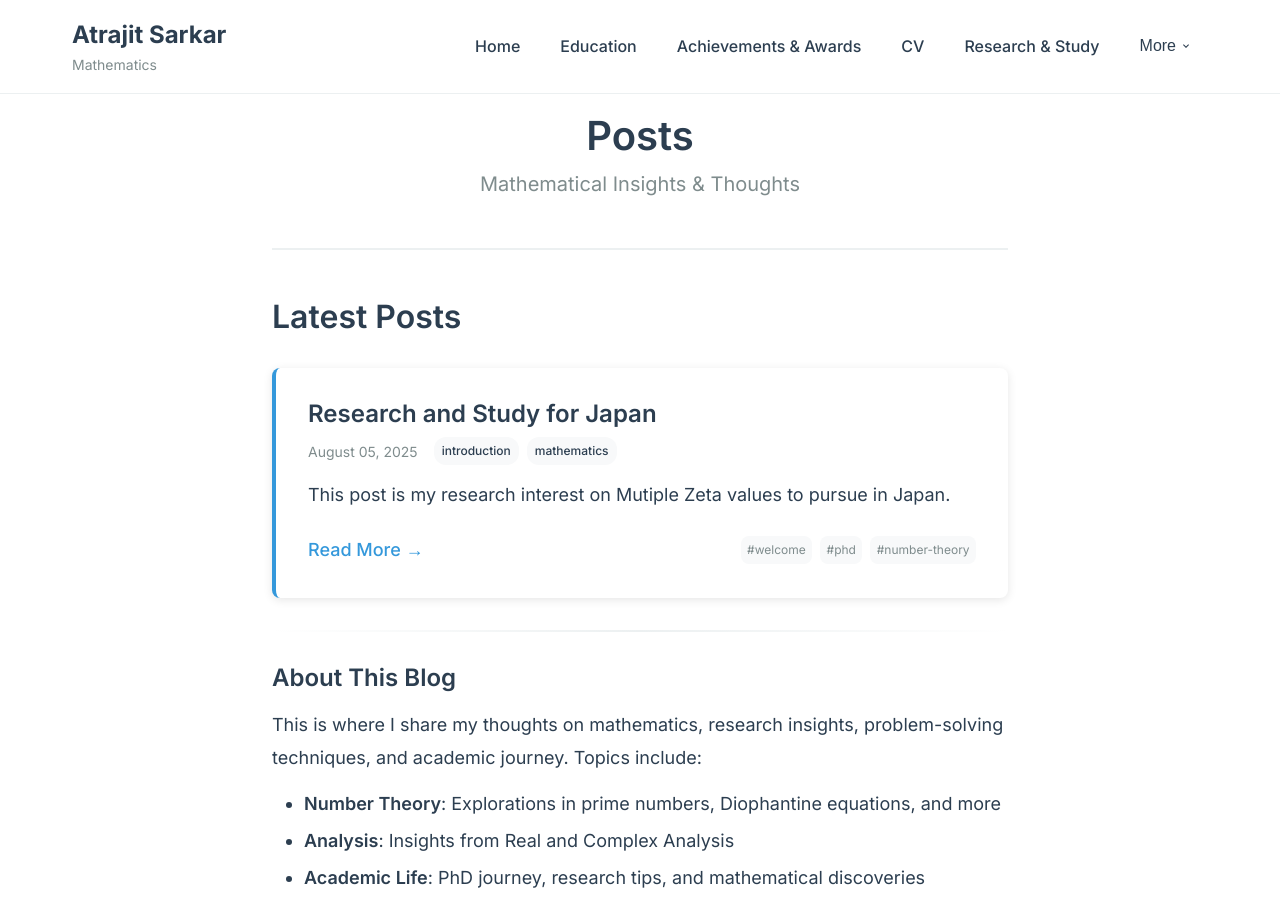
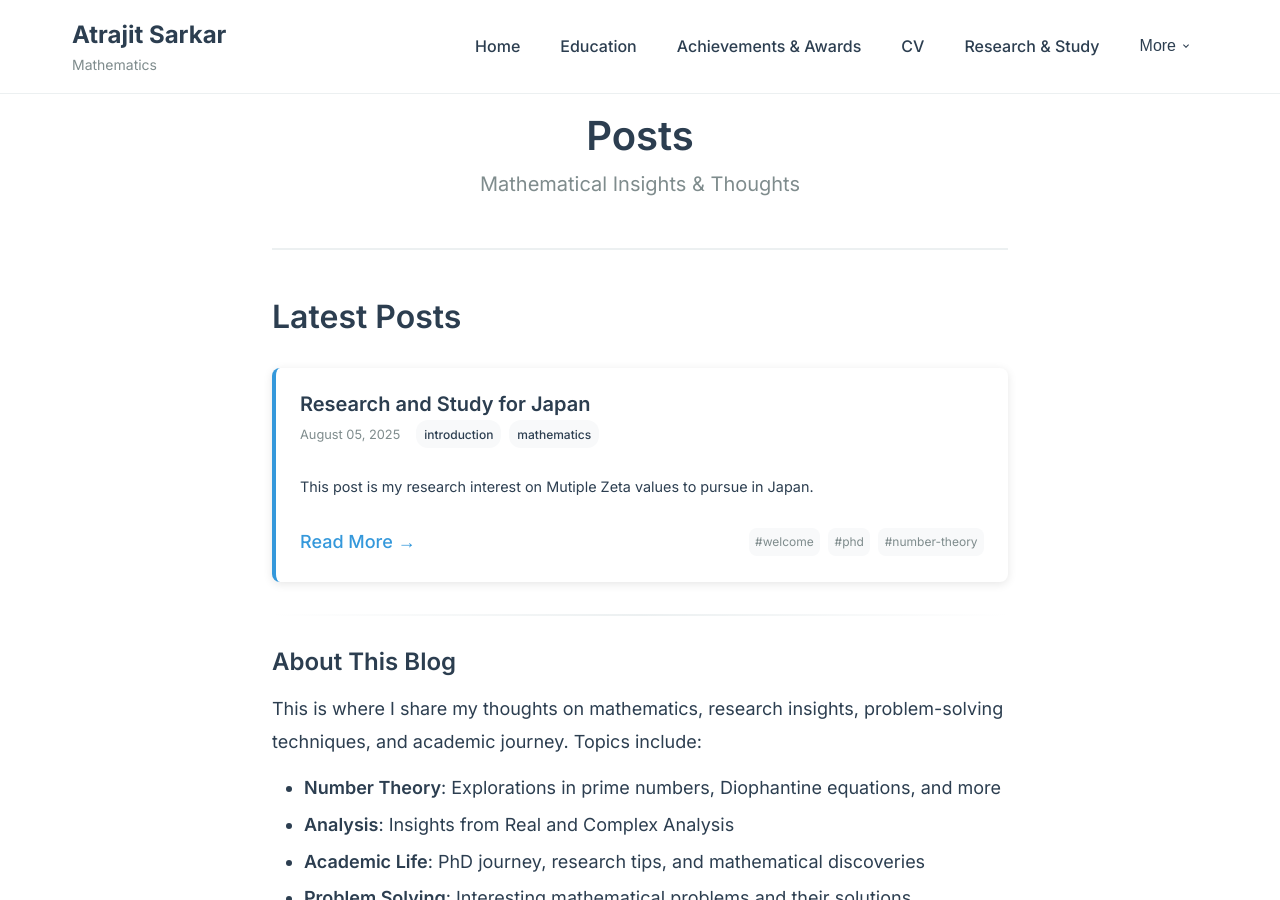
Before and after one commit to atrajit-sarkar/math-portfolio, a Jekyll site: the page built from _pages/posts.md, in a window 1280 px wide and 900 px high. Built offline with Jekyll 4.4.1, drawn with Linux system fonts in a browser that asks for light colours.

Commit message:
Refactor blog posts styling to use flexbox layout; adjust spacing and typography for improved readability

```diff
--- a/assets/css/main.css
+++ b/assets/css/main.css
@@ -1080,19 +1080,25 @@
 
 /* Blog Posts Styling */
 .posts-grid {
-    display: grid;
-    grid-template-columns: repeat(auto-fit, minmax(350px, 1fr));
-    gap: 2rem;
+    display: flex;
+    flex-direction: column;
+    gap: 1rem;
     margin: 2rem 0;
+    max-width: 800px;
+    margin-left: auto;
+    margin-right: auto;
 }
 
 .post-card {
     background: white;
     border-radius: var(--border-radius);
-    padding: 2rem;
+    padding: 1.5rem;
     box-shadow: var(--shadow);
     transition: var(--transition);
     border-left: 4px solid var(--secondary-color);
+    display: flex;
+    flex-direction: column;
+    gap: 1rem;
 }
 
 .post-card:hover {
@@ -1101,7 +1107,8 @@
 }
 
 .post-header h3 {
-    margin-bottom: 0.5rem;
+    margin-bottom: 0.25rem;
+    font-size: 1.25rem;
 }
 
 .post-header h3 a {
@@ -1118,8 +1125,8 @@
     display: flex;
     align-items: center;
     gap: 1rem;
-    margin-bottom: 1rem;
-    font-size: 0.875rem;
+    margin-bottom: 0.75rem;
+    font-size: 0.8rem;
     color: var(--text-muted);
 }
 
@@ -1138,9 +1145,10 @@
 }
 
 .post-excerpt {
-    line-height: 1.6;
-    margin-bottom: 1.5rem;
+    line-height: 1.5;
+    margin-bottom: 0.75rem;
     color: var(--text-color);
+    font-size: 0.9rem;
 }
 
 .post-footer {
@@ -1225,12 +1233,12 @@
 /* Responsive posts grid */
 @media (max-width: 768px) {
     .posts-grid {
-        grid-template-columns: 1fr;
-        gap: 1.5rem;
+        gap: 1rem;
+        margin: 1rem 0;
     }
 
     .post-card {
-        padding: 1.5rem;
+        padding: 1rem;
     }
 
     .post-footer {
```
